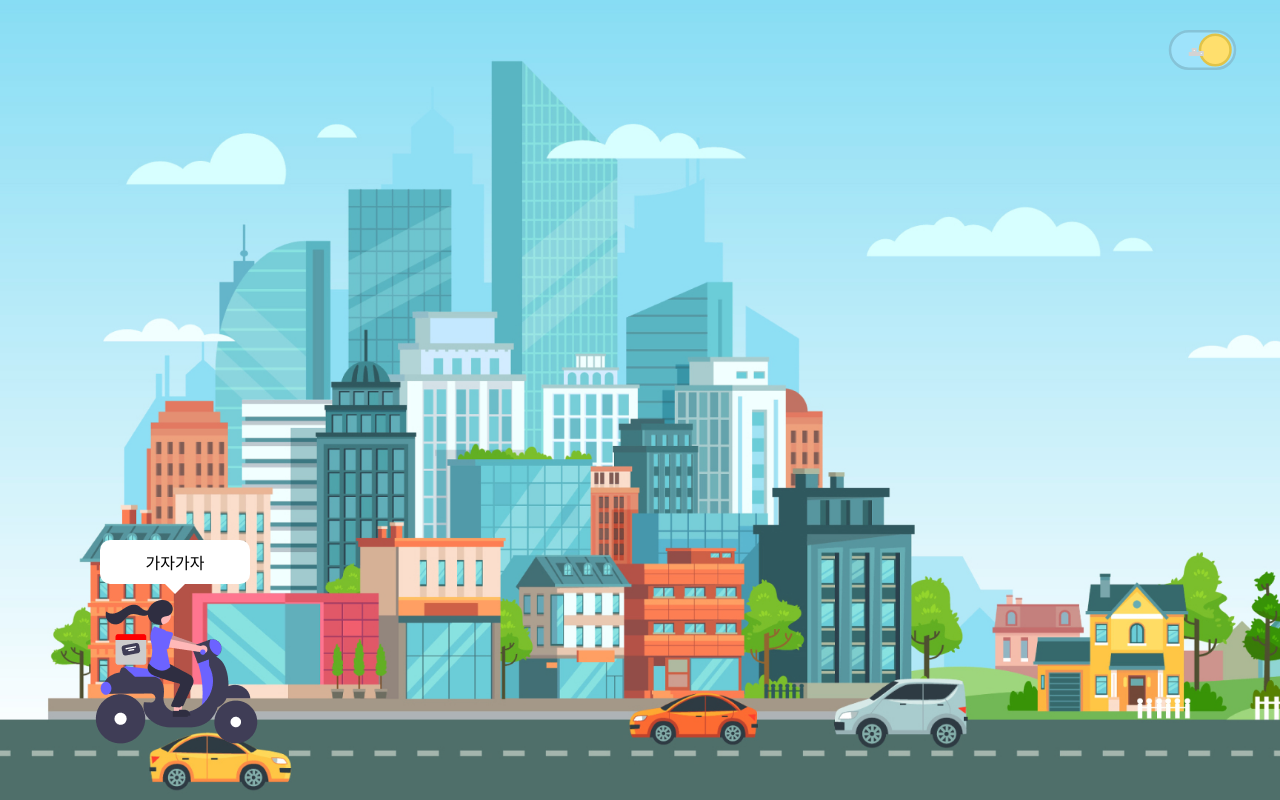
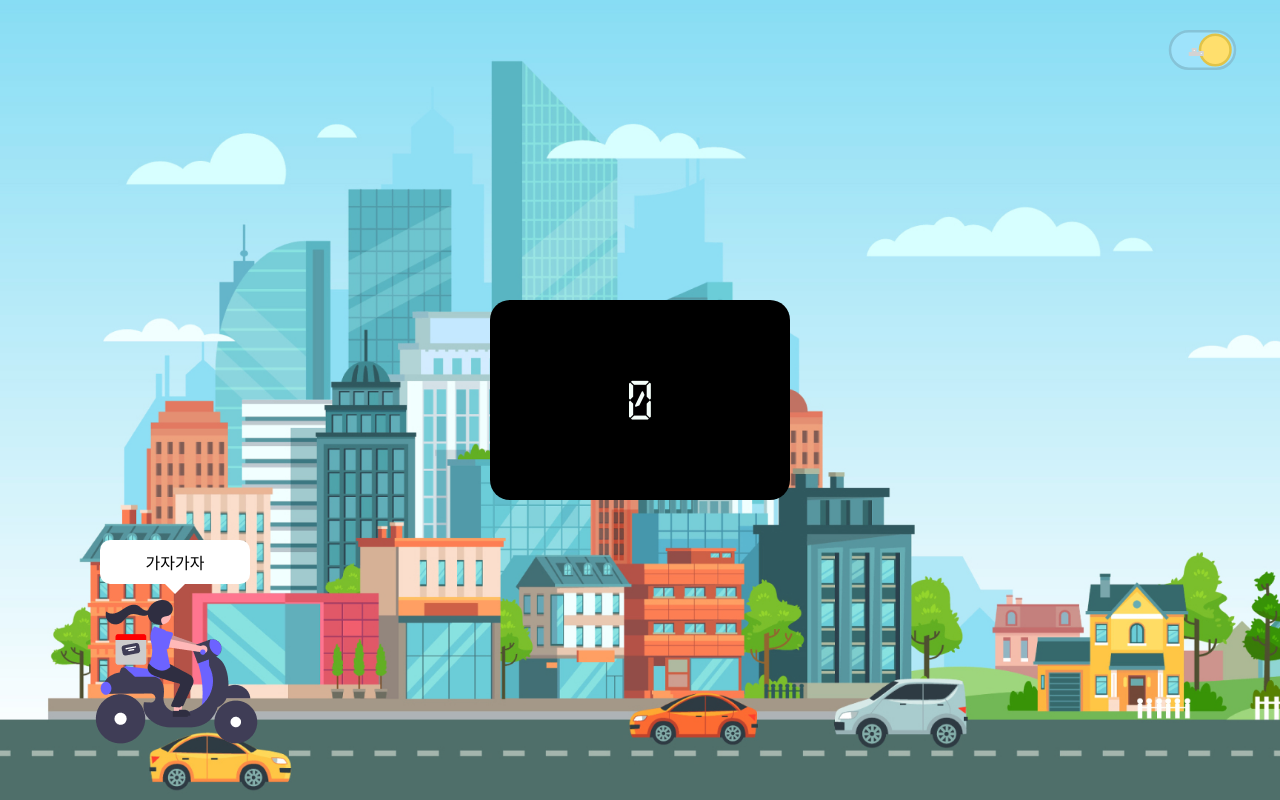
Before and after one commit to Re-Ac-T/react-styled-component, a React (Create React App) app: page / in a window 1280 px wide. Built offline with nearby package versions, Linux system fonts and the light colour scheme.

Commit message:
add: load font for speed meter and creat spped meter component

```diff
--- /dev/null
+++ b/src/assets/sass/font.scss
@@ -0,0 +1,4 @@
+@font-face {
+    font-family: "digital";
+    src: url("../font/digital.ttf")
+}
--- /dev/null
+++ b/src/components/SpeedoMeter/index.jsx
@@ -0,0 +1,31 @@
+import React from 'react';
+import styled from 'styled-components';
+
+import 'assets/sass/font.scss';
+
+const SpeedMeterStyle = styled.div`
+  position: absolute;
+  top:0; left:0; right: 0; bottom: 0;
+  z-index: 10;
+  margin: auto auto;
+  width: 300px;
+  height: 200px;
+  border-radius: 20px;
+  background: #000;
+  font-size: 50px;
+  font-family: "digital";
+  color: mintcream;
+  display: flex;
+  justify-content: center;
+  align-items: center;
+`
+
+const SpeedMeter = () => {
+  return (
+    <SpeedMeterStyle>
+      0
+    </SpeedMeterStyle>
+  );
+};
+
+export default SpeedMeter;
--- /dev/null
+++ b/src/components/index.jsx
@@ -0,0 +1 @@
+export {default as SpeedoMeter} from './SpeedoMeter';
--- a/src/container/MainContent/index.jsx
+++ b/src/container/MainContent/index.jsx
@@ -1,5 +1,7 @@
 import React from 'react';
 import styled from 'styled-components';
+
+import {SpeedoMeter} from 'components';
 
 import haire from 'assets/images/haire.png';
 import bike from 'assets/images/bike.png';
@@ -72,6 +74,7 @@ const MainContent = ({dayTime, conversation, soliloquy}) => {
   console.log(soliloquy)
   return (
     <div className="main-content" style={{height: '100%'}}>
+      <SpeedoMeter />
       <MoveBike className="move_bike" dayTime={dayTime}  onClick={conversation}>
         <p className="move_bike_bubble">{soliloquy.message}</p>
         <img className="move_bike_haire" src={haire} alt=""/>
```
Also changed, not shown: src/assets/font/digital.ttf (added).
